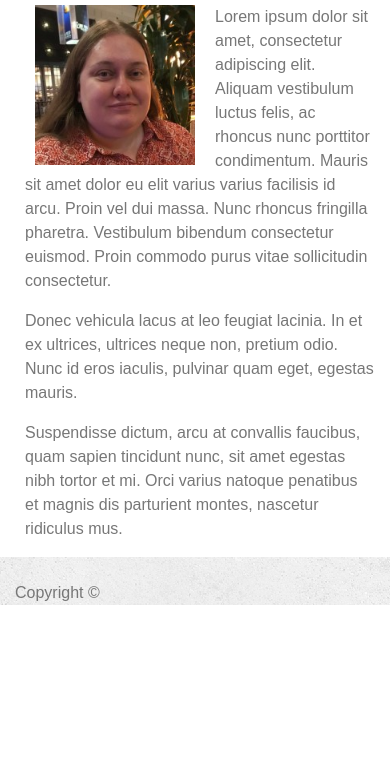
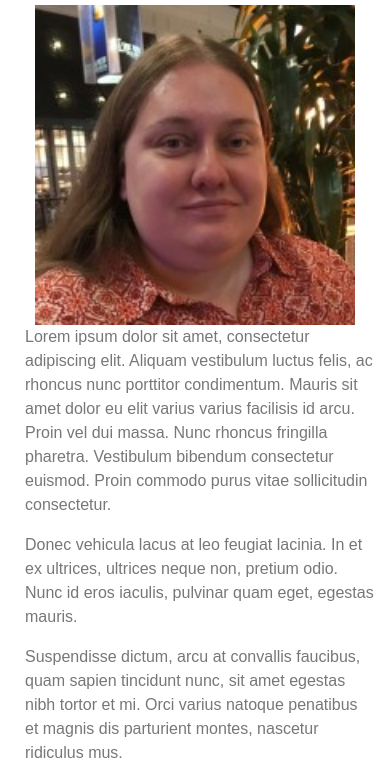
Before and after one commit to moullier/portfolio-bootstrap, a plain HTML site: page index.html in a window 390 px wide. Shown: the part 276-1054 px from the top of the page. Before the commit the page ends 881 px from the top, so only its background shows below. Drawn offline with nearby package versions, Linux system fonts and the light colour scheme.

Commit message:
Added media query to stylesheet to resize picture on mobile

```diff
--- a/assets/css/style.css
+++ b/assets/css/style.css
@@ -48,9 +48,13 @@ a {
     background-color: #ffffff;
 }
 
+#mypicture {
+  float: left;
+}
+
 .auth-image {
     float: left;
-    width: 200px;
+    /* width: 200px; */
     height: auto;
     padding-left: 20px;
     padding-right: 20px;
@@ -114,3 +118,10 @@ ul {
   text-align: center;
   color: #cccccc;
 }
+
+@media only screen and (max-width: 600px) {
+  #mypicture {
+    width: 100%;
+
+  }
+}
--- a/index.html
+++ b/index.html
@@ -39,7 +39,15 @@
     </div>
     <div class="row main-section">
       <div class="col-12">
-        <img src="assets/images/maria.jpg" class="auth-image" alt="Maria Francis-Moullier">
+
+        <img src="assets/images/maria.jpg"  id="mypicture" class="auth-image img-fluid" alt="Maria Francis-Moullier">
+
+
+        <p>Lorem ipsum dolor sit amet, consectetur adipiscing elit. Aliquam vestibulum luctus felis, ac rhoncus nunc porttitor condimentum. Mauris sit amet dolor eu elit varius varius facilisis id arcu. Proin vel dui massa. Nunc rhoncus fringilla pharetra. Vestibulum bibendum consectetur euismod. Proin commodo purus vitae sollicitudin consectetur.</p>
+
+        <p>Donec vehicula lacus at leo feugiat lacinia. In et ex ultrices, ultrices neque non, pretium odio. Nunc id eros iaculis, pulvinar quam eget, egestas mauris.</p>
+
+        <p>Suspendisse dictum, arcu at convallis faucibus, quam sapien tincidunt nunc, sit amet egestas nibh tortor et mi. Orci varius natoque penatibus et magnis dis parturient montes, nascetur ridiculus mus.</p>
 
         <p>Lorem ipsum dolor sit amet, consectetur adipiscing elit. Aliquam vestibulum luctus felis, ac rhoncus nunc porttitor condimentum. Mauris sit amet dolor eu elit varius varius facilisis id arcu. Proin vel dui massa. Nunc rhoncus fringilla pharetra. Vestibulum bibendum consectetur euismod. Proin commodo purus vitae sollicitudin consectetur.</p>
 
@@ -52,7 +60,7 @@
 
   <br>
 
-  <footer>
+  <footer class="footer">
     <div class="container">
       Copyright &copy;
     </div>
```
Also changed, not shown: portfolio.html (+1 -1 lines).
